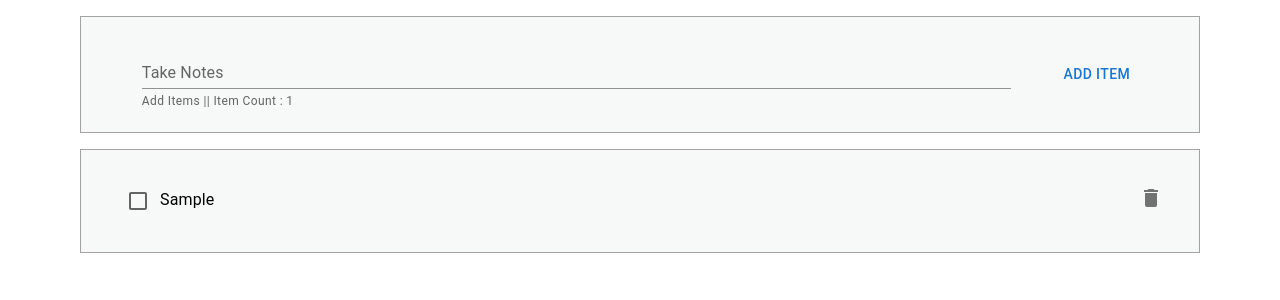
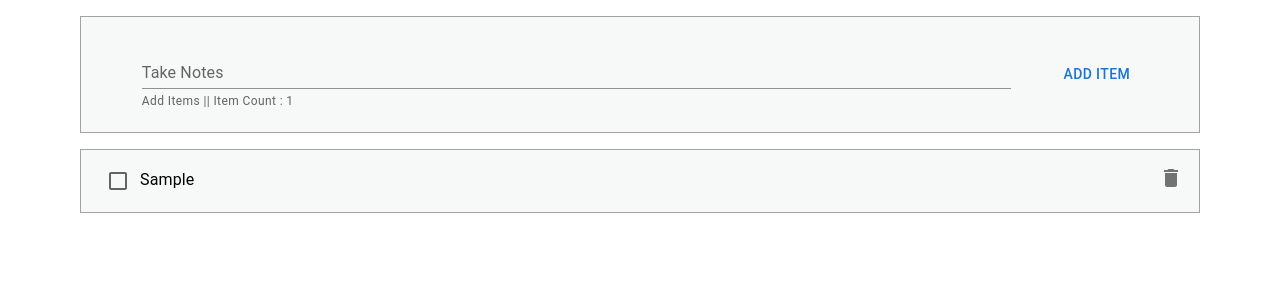
Before and after one commit to snehasis8/todo, a React (Create React App) app: page / in a window 1280 px wide. Both pictures are taken after typing "Sample" into the empty fields and a click on the button "ADD ITEM". Shown: the top 300 px of the page. Built offline with nearby package versions, Linux system fonts and the light colour scheme.

Commit message:
ui improvement animation added

```diff
--- a/src/App.css
+++ b/src/App.css
@@ -5,6 +5,7 @@ body {
   margin: 0;
   padding: 0;
   box-sizing: border-box;
+  overflow-x: hidden;
     /* color: red; */
 }
 
@@ -25,6 +26,6 @@ body {
 }
 
 /* Handle on hover */
-/* ::-webkit-scrollbar-thumb:hover {
-  background: #b30000;
-} */
+::-webkit-scrollbar-thumb:hover {
+  background: #3271e6;
+}
--- a/src/Components/ListItems/TodoItems.js
+++ b/src/Components/ListItems/TodoItems.js
@@ -1,25 +1,27 @@
-import React, { useEffect } from "react";
-import { Stack, Button, Typography, IconButton, Tooltip, Divider, Checkbox } from "@mui/material";
-// import Checkbox from "@mui/material/Checkbox";
-// import { DeleteIcon } from '@mui/icons-material';
+import React, { useEffect, useState } from "react";
+import { Stack, Button, Typography, IconButton, Divider, Checkbox } from "@mui/material";
 import DeleteIcon from '@mui/icons-material/Delete';
-// import useMediaQuery from '@mui/material/useMediaQuery';
+import { motion, AnimatePresence } from "framer-motion"
 
 const TodoItems = React.memo(({ listData, deleteNotes, handleCheckbox, totalCount, operatingItemId }) => {
     const renderList = Object.values(listData);
-
+    const [loading, setLoading] = useState(true)
     useEffect(() => {
         return () => {
+            setTimeout(() => {
+                setLoading(false)
+            }, 1300)
             //component will unmount action
-            localStorage.setItem('NoteData', JSON.stringify(renderList));
+            // localStorage.setItem('NoteData', JSON.stringify(renderList));
         };
     }, [renderList]);
 
 
-
-
-    return (
-        <Stack
+    return (<Stack
+        // initial={{ opacity: 0, y: 200 }}
+        // animate={{ opacity: 1, y: 0 }}
+        // exit={{ opacity: 0, y: 200 }}
+        // transition={{ type: "tween", duration: 0.7 }}
         elevation={3}
         spacing={{ xs: 0.2, sm: 0.5, md: 1 }}
         // direction={{ md: 'column', xs: 'row', sm: 'row' }}
@@ -31,28 +33,39 @@ const TodoItems = React.memo(({ listData, deleteNotes, handleCheckbox, totalCoun
             margin: "1rem",
             border: "1px solid #8c8888c2",
             backgroundColor: "#78979d0f",
+            overflowX: "hidden",
         }}
     >
-            {renderList?.reverse().map((element, i) => {
+        {loading && <p style={{ textAlign: "center" }}> Loading...</p>}
+        <AnimatePresence >
+            {!loading && renderList?.reverse().map((element, i) => {
                 return (
                     <Stack
-                        spacing={{ xs: 0.2, sm: 0.5, md: 1 }}
+                        key={element.id} spacing={{ xs: 0.2, sm: 0.5, md: 1 }}
+                        component={motion.div}
+                        variants={{
+                            hidden: { opacity: 0, y: -50 },
+                            visible: (i) => ({ opacity: 1, y: 0, transition: { delay: i * 0.7 } }),
+                            exit: { opacity: 0, y: 50 }
+                        }}
+                        custom={i}
+                        initial="hidden"
+                        animate="visible"
+                        exit="exit"
                     >
                         <Stack
                             direction={{ md: 'row', xs: 'column', sm: 'row' }}
                             spacing={{ md: 2 }}
                             sx={{
-                                padding: "20px",
-                                // height: "34px",
                                 wordBreak: "break-word",
                                 display: "flex",
                                 flexDirection: "row",
                                 alignItems: "center",
                                 justifyContent: "space-between",
+                                // border: "1px solid red"
                             }}
-                            elevation={3}
-                            key={element.id}
-                            variant=""
+                            elevation={8}
+                            key={i}
                         >
                             <div style={{
                                 display: 'flex',
@@ -78,19 +91,20 @@ const TodoItems = React.memo(({ listData, deleteNotes, handleCheckbox, totalCoun
                             </div>
 
                             {/* <Button >Delete</Button> */}
-                            <Tooltip title="Delete">
+
                             <>
-                                    <IconButton sx={{ display: { xs: 'none', sm: 'block', md: 'block', lg: 'block', xl: 'block' } }} tooltip onClick={() => deleteNotes(element)} aria-label="delete">
+                                <IconButton title="Delete item" sx={{ display: { xs: 'none', sm: 'block', md: 'block', lg: 'block', xl: 'block' } }} onClick={() => deleteNotes(element)} aria-label="delete">
                                     <DeleteIcon />
                                 </IconButton>
                                 <Button onClick={() => deleteNotes(element)} fullWidth mt={2} sx={{ display: { xs: 'block', sm: 'none', md: 'none', lg: 'none', xl: 'none' }, marginTop: '1rem !important' }} variant="outlined"> Delete </Button>
                             </>
-                            </Tooltip>
+
                         </Stack>
                     </Stack>
                 );
             })}
-        </Stack>
+        </AnimatePresence>
+    </Stack >
     );
 }, (prevProp, nextProp) => {
     //call back
--- a/src/Components/SearchBar/Searchbar.js
+++ b/src/Components/SearchBar/Searchbar.js
@@ -1,11 +1,10 @@
 import React, { useState, useEffect, useCallback } from 'react'
 import { TextField, Stack, Button } from '@mui/material';
 import TodoItems from '../ListItems/TodoItems';
-import { motion, AnimatePresence } from "framer-motion"
+import { motion } from "framer-motion"
 
-// probaly need to fix the use call back expression
-// need to implement some kind of optimisation for this
-//need to make it mobile responsive as well
+// loading animation completed
+// delete animation completed
 
 export const Searchbar = () => {
 
@@ -15,7 +14,7 @@ export const Searchbar = () => {
   // const [loading, setLoading] = useState(false);
 
   useEffect(() => {
-    const savedData = JSON.parse(localStorage.getItem('NoteData')) || [];
+    // const savedData = JSON.parse(localStorage.getItem('NoteData')) || [];
     // setListItems(savedData);
   }, [])
 
@@ -69,7 +68,7 @@ export const Searchbar = () => {
   const containerAnimation = {
     show: {
       transition: {
-        staggerChildren: 1
+        staggerChildren: 1,
       },
     },
   };
@@ -82,6 +81,7 @@ export const Searchbar = () => {
       transition: {
         ease: [0.6, 0.01, -0.05, 0.95],
         duration: 1.6,
+        delayChildren: 4
       },
     },
     exit: {
```
Lines whose indentation alone changed are shown as unchanged.
